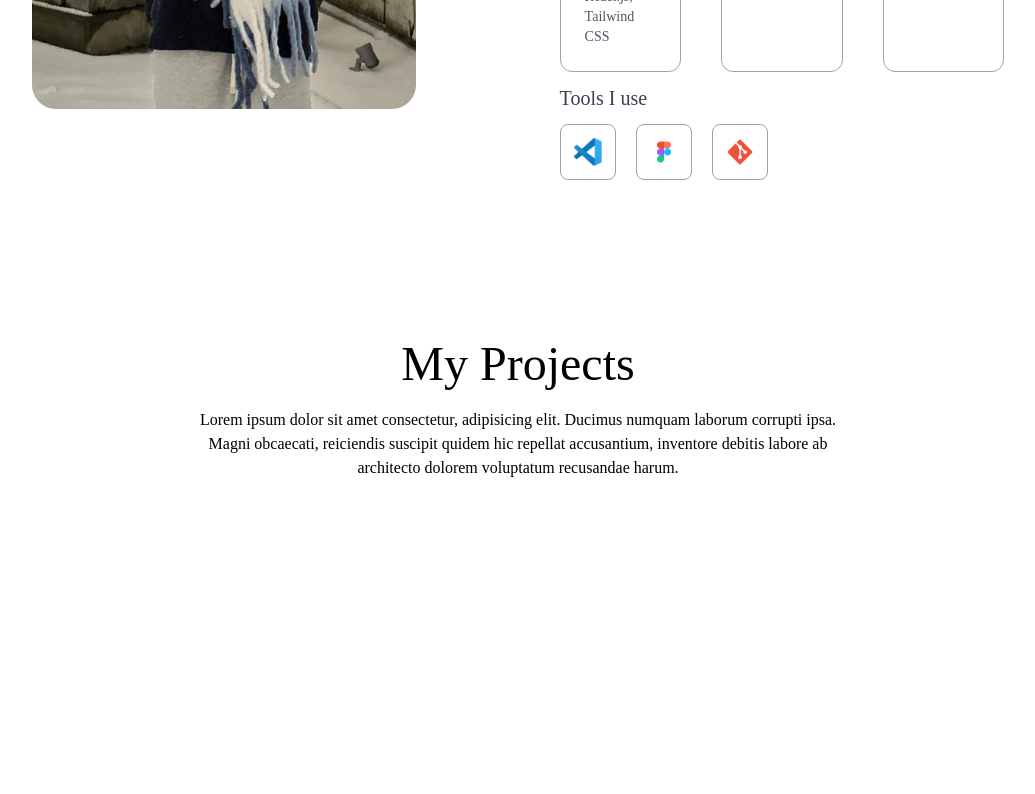
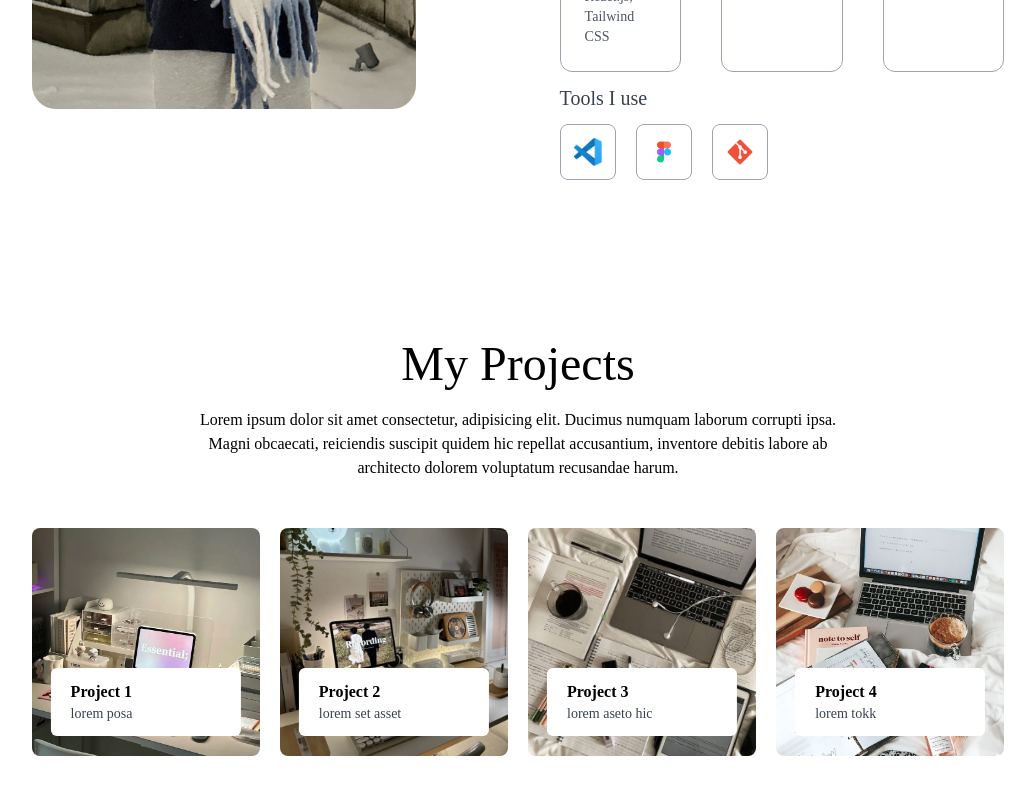
Before and after one commit to ppe11/ppe11.github.io, a Next.js app: page / in a window 1280 px wide. Shown: the part 1457-2251 px from the top of the page, without its empty margins (122-1157 px from the left). Built offline with nearby package versions, Linux system fonts and the light colour scheme.

Commit message:
Add project cards to projects section

```diff
--- a/app/components/Projects.jsx
+++ b/app/components/Projects.jsx
@@ -12,6 +12,22 @@ const Projects = (isDarkMode) => {
             reiciendis suscipit quidem hic repellat accusantium, inventore debitis labore ab architecto dolorem voluptatum recusandae harum.
             </p>
 
+            <div className='grid grid-cols-auto my-10 gap-5 dark:text-black'>
+                {workData.map((project, index) => (
+                    <div
+                    key={index}
+                    className='aspect-square bg-no-repeat bg-cover bg-center rounded-lg relative cursor-pointer group'
+                    style={{ backgroundImage: `url(${project.bgImage})` }}>
+                    <div className='bg-white w-10/12 rounded-md absolute bottom-5 left-1/2 -translate-x-1/2 py-3 px-5
+                    flex items-center justify-between duration-500 group-hover:bottom-10'>
+                        <div>
+                            <h2 className='font-semibold'>{project.title}</h2>
+                            <p className='text-sm text-gray-700'>{project.description}</p>
+                        </div>
+                    </div>
+                    </div>
+                ))}
+            </div>
       </div>
     )
   }
```
